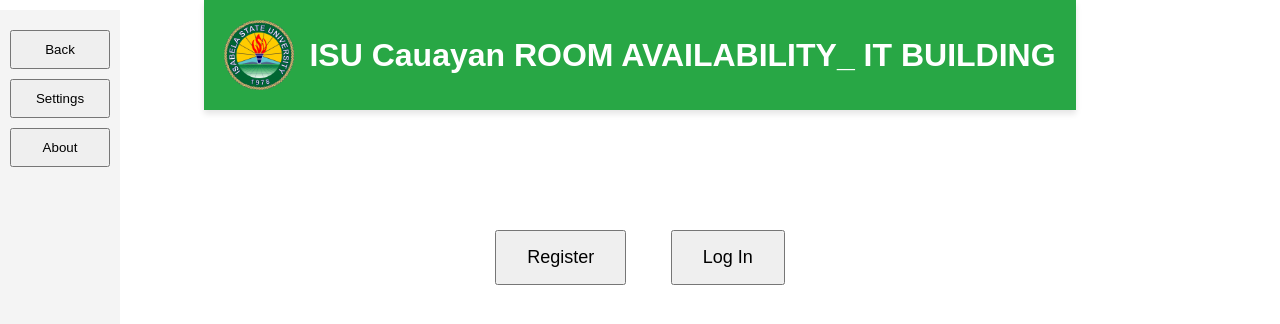
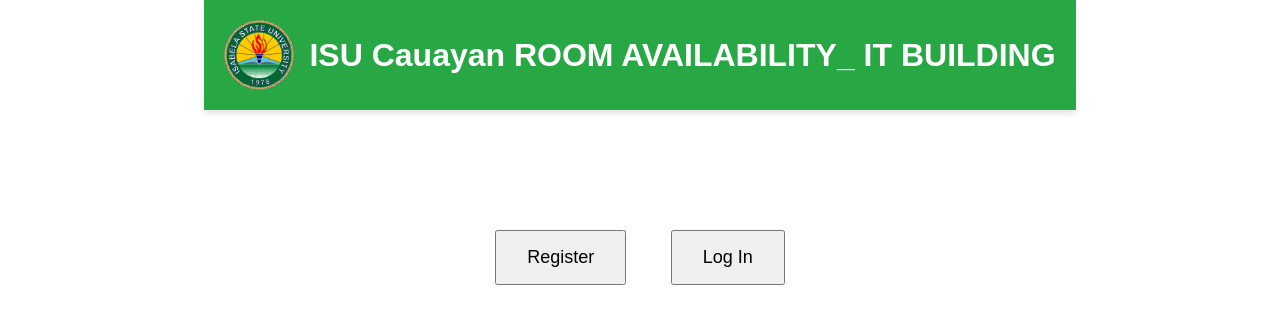
Before and after one commit to erickajoy450/ISU_ROOM, a plain HTML site: page index.html in a window 1280 px wide. Drawn offline with Linux system fonts and the light colour scheme.

Commit message:
Update index.html

```diff
--- a/index.html
+++ b/index.html
@@ -11,11 +11,7 @@
 		<img src="images.png" alt="no image" id="headerImage"><h1>ISU Cauayan ROOM AVAILABILITY_ IT BUILDING</h1>
 		</header>
 
-    <aside>
-        <button onclick="goBack()">Back</button>
-        <button onclick="openSettings()">Settings</button>
-        <button onclick="openAbout()">About</button>
-    </aside>
+
     <main>
         <section id="authSection">
             <button class="main-btn" onclick="showRegister()">Register</button>
```
